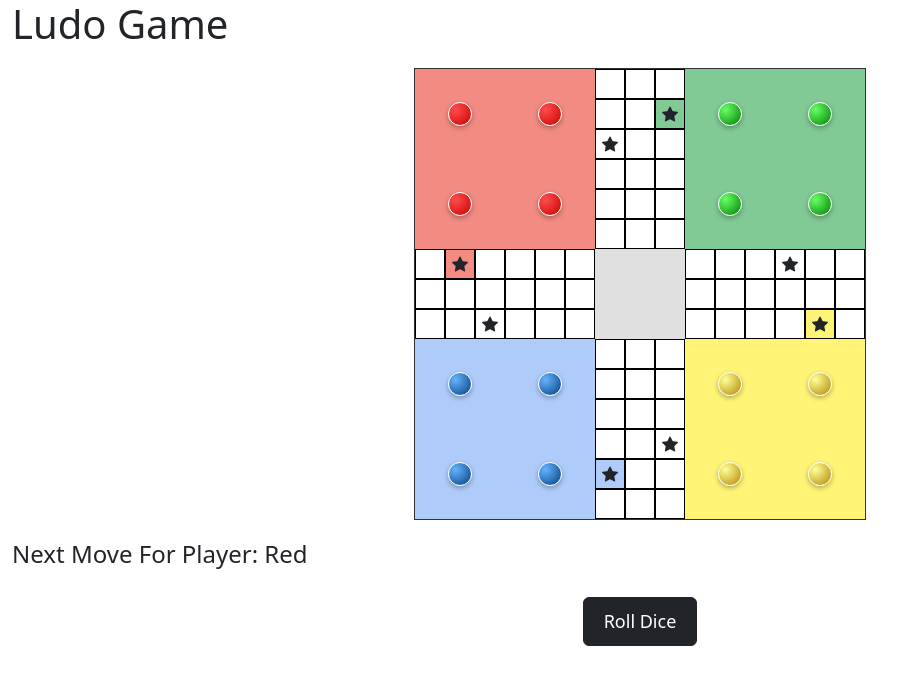
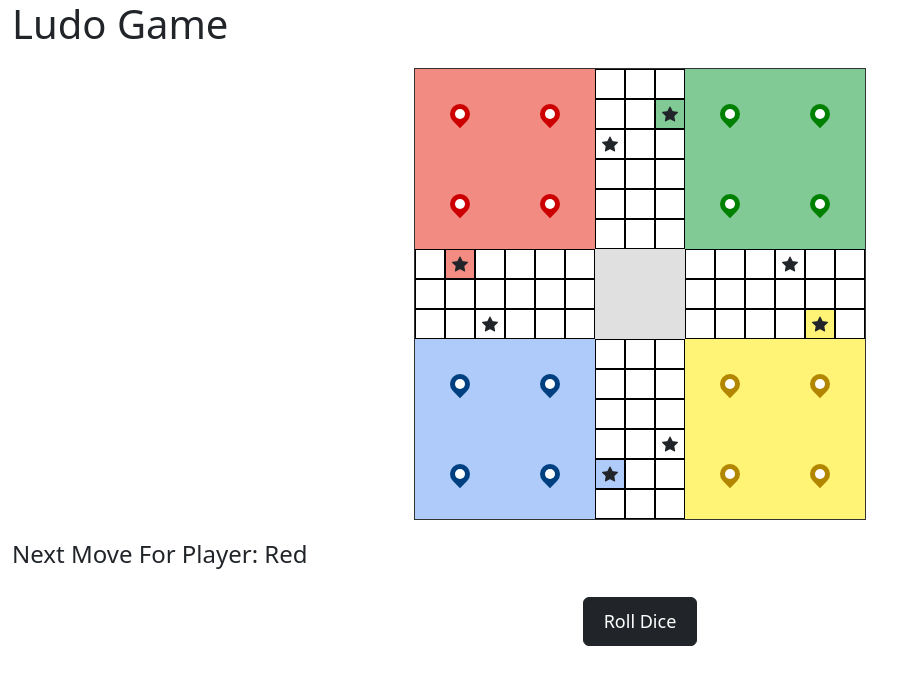
Before and after one commit to Ritam-Betal/ludo, an Angular app: page / in a window 1280 px wide. Shown: the top 684 px of the page, without its empty margins (0-915 px from the left). Built offline with nearby package versions, Linux system fonts and the light colour scheme.

Commit message:
Token Changed to map icon

```diff
--- a/src/app/board/board.component.css
+++ b/src/app/board/board.component.css
@@ -20,11 +20,25 @@
   justify-content: center;
 }
 
-.red-home { background-color: #f28b82; }
-.green-home { background-color: #81c995; }
-.blue-home { background-color: #aecbfa; }
-.yellow-home { background-color: #fff475; }
-.center { background-color: #e0e0e0; }
+.red-home {
+  background-color: #f28b82;
+}
+
+.green-home {
+  background-color: #81c995;
+}
+
+.blue-home {
+  background-color: #aecbfa;
+}
+
+.yellow-home {
+  background-color: #fff475;
+}
+
+.center {
+  background-color: #e0e0e0;
+}
 
 .path {
   background-color: #ffffff;
@@ -48,7 +62,7 @@
 }
 
 .token {
-  width: 24px;
+  /* width: 24px;
   height: 24px;
   border-radius: 50%;
   box-shadow: 0 2px 5px rgba(0, 0, 0, 0.3);
@@ -56,7 +70,26 @@
   transition: transform 0.2s ease-in-out, box-shadow 0.2s ease;
   position: relative;
   z-index: 1;
-  cursor: pointer;
+  cursor: pointer; */
+  width: 20px;
+  height: 20px;
+  background: radial-gradient(circle at 30% 30%, #cc0000, #cc0000);
+  position: relative;
+  border-radius: 50% 50% 50% 0;
+  transform: rotate(-45deg);
+  margin: 5px auto;
+  transition: transform 0.3s;
+}
+
+.token::after {
+  content: '';
+  width: 10px;
+  height: 10px;
+  background: white;
+  position: absolute;
+  top: 5px;
+  left: 5px;
+  border-radius: 50%;
 }
 
 /* Add a nice glowing effect on hover */
@@ -66,24 +99,36 @@
 }
 
 /* Red token */
-.token.red-0, .red-1, .red-2, .red-3 {
-  background: radial-gradient(circle at 30% 30%, #ff4d4d, #cc0000);
+.token.red-0,
+.red-1,
+.red-2,
+.red-3 {
+  background: radial-gradient(circle at 30% 30%, #cc0000, #cc0000);
   /* background: radial-gradient(circle at 30% 30%, #990000, #4d0000); */
 }
 
 /* Green token */
-.token.green-0, .green-1, .green-2, .green-3 {
-  background: radial-gradient(circle at 30% 30%, #66ff66, #008000);
+.token.green-0,
+.green-1,
+.green-2,
+.green-3 {
+  background: radial-gradient(circle at 30% 30%, #008000, #008000);
 }
 
 /* Blue token */
-.token.blue-0, .blue-1, .blue-2, .blue-3 {
-  background: radial-gradient(circle at 30% 30%, #66b3ff, #004080);
+.token.blue-0,
+.blue-1,
+.blue-2,
+.blue-3 {
+  background: radial-gradient(circle at 30% 30%, #004080, #004080);
 }
 
 /* Yellow token */
-.token.yellow-0, .yellow-1, .yellow-2, .yellow-3 {
-  background: radial-gradient(circle at 30% 30%, #ffff99, #b38600);
+.token.yellow-0,
+.yellow-1,
+.yellow-2,
+.yellow-3 {
+  background: radial-gradient(circle at 30% 30%, #b38600, #b38600);
 }
 
 .red-chickstar {
```
Lines whose indentation alone changed are shown as unchanged.
